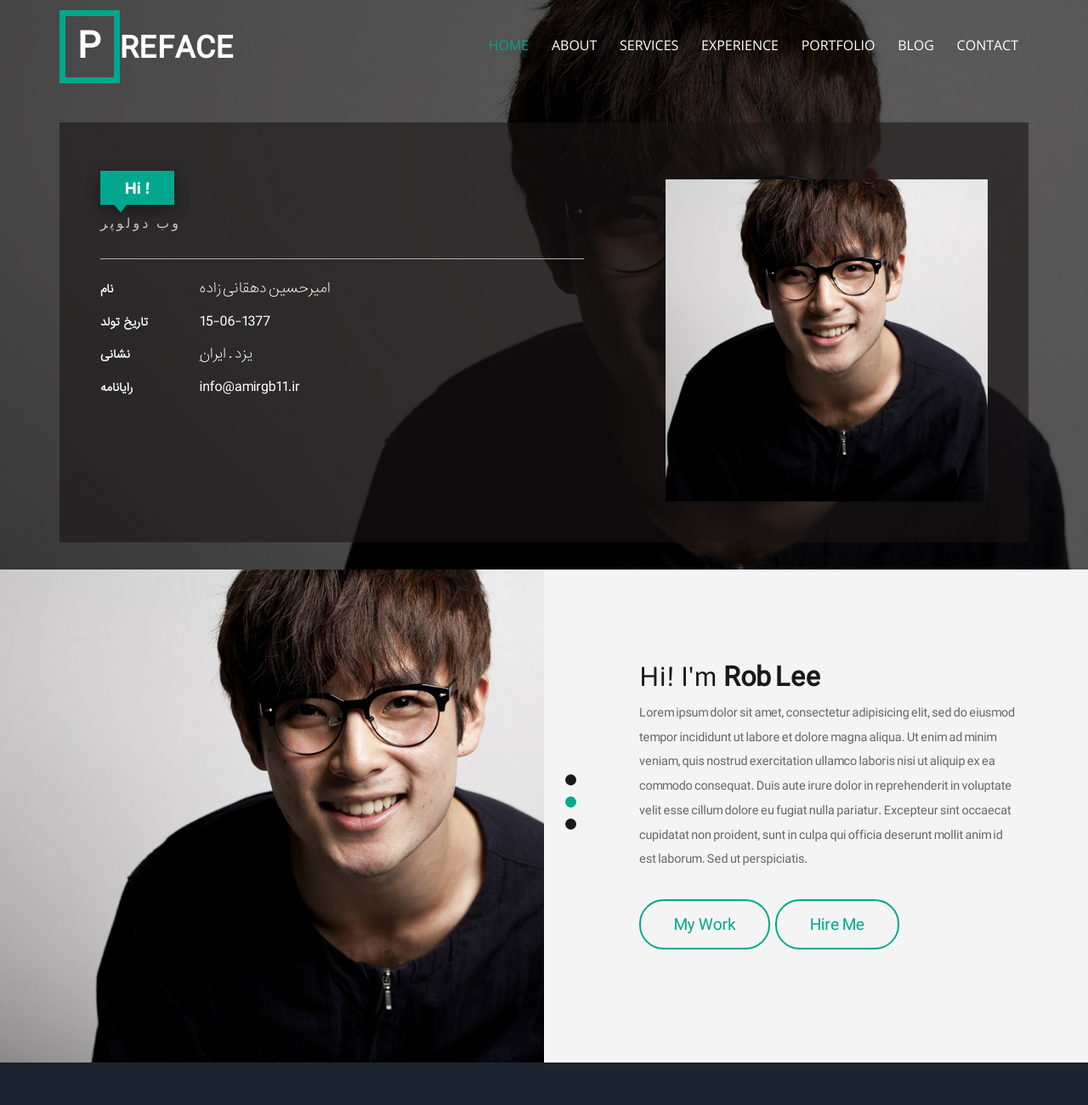
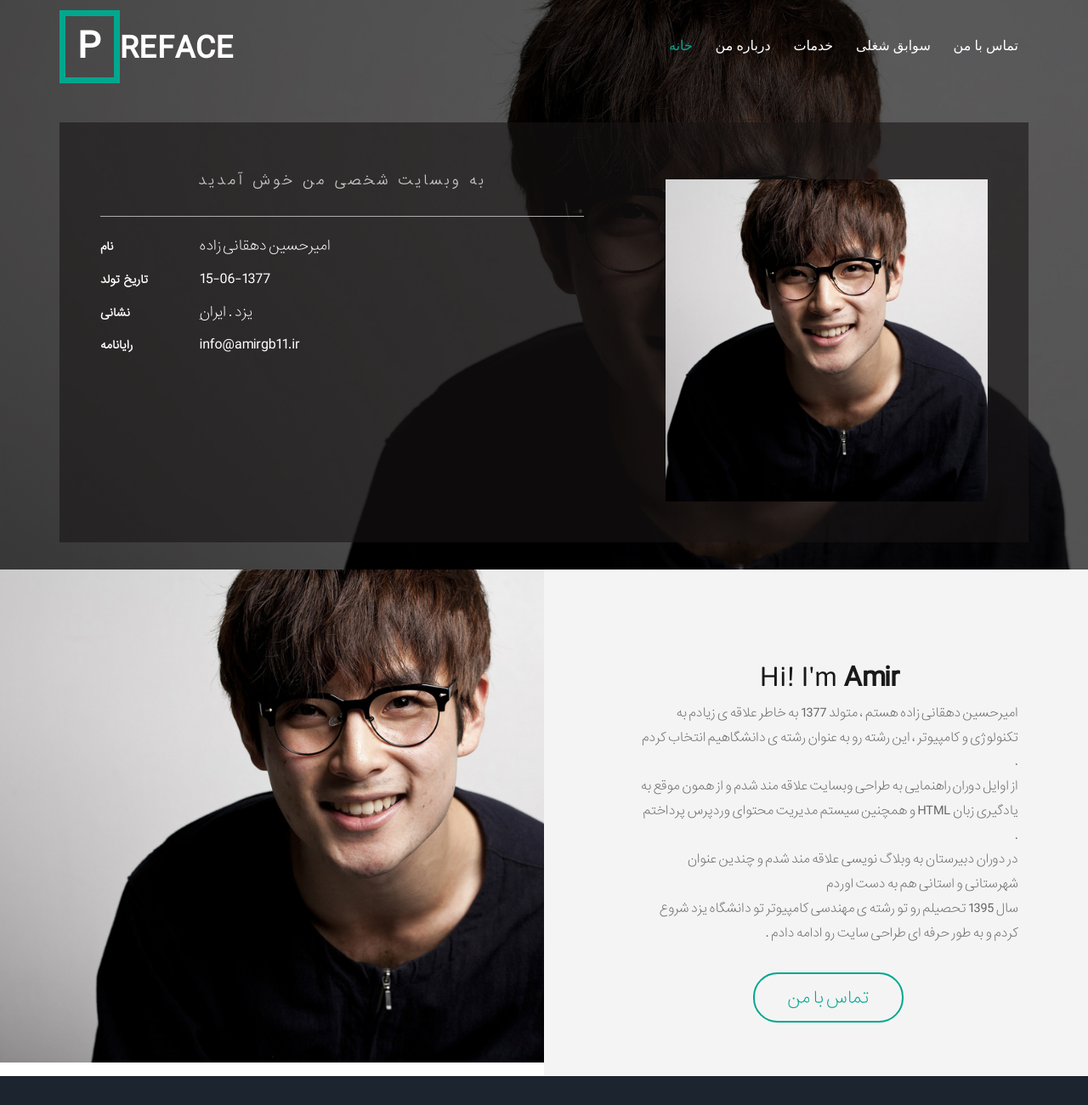
Before and after one commit to amirgb11/MyPersonal_Website, a plain HTML site: page index.html in a window 1280 px wide. Shown: the top 1300 px of the page at 85% size. Drawn offline with nearby package versions, Linux system fonts and the light colour scheme; files whose address does not match are found by name.

Commit message:
About Section Commit

```diff
--- a/css/style.css
+++ b/css/style.css
@@ -36,7 +36,7 @@ url('../fonts/IRANSans-Light-web.ttf') format('ttf');
 
 
 html, body{
-    font-family: 'Open Sans', sans-serif;
+    font-family: 'Open Sans', sans-serif , 'IRANSans-Light_web';
     font-size: 100%;
   	background: #FFf;
 }
@@ -48,7 +48,7 @@ body a{
 	-ms-transition:0.5s all;
 }
 body h1,h2,h3,h4,h5,h6{
-	    font-family: 'Asap', sans-serif;
+	    font-family: 'Asap', sans-serif ,  'IRANSans-Light-web';
 }
 /*-- header --*/
 #home {
@@ -110,7 +110,7 @@ span.menu{
 	color: #797878;
 	text-shadow: none;
 	position: relative;
-    font-family: 'Open Sans', sans-serif;
+    font-family: 'IRANSans-Light-web';
 }
 .link-effect-3 a::before {
 	position: absolute;
--- a/index.html
+++ b/index.html
@@ -39,8 +39,11 @@ Smartphone Compatible web template, free webdesigns for Nokia, Samsung, LG, Sony
 			font-family: 'IRANSans-Light-web' ;
 			color: blue ;
 			font-size: 0.8em ;
+			direction: rtl;
+			text-align: center;
 
 		}
+
 		</style>
 		<!-- container -->
 			<!-- header -->
@@ -55,17 +58,17 @@ Smartphone Compatible web template, free webdesigns for Nokia, Samsung, LG, Sony
 					<div class="logo">
 						<h1><a href="index.html"><span>P</span>REFACE</a></h1>
 					</div>
-					<div class="navigation-right">
+					<div class="navigation-right" style="font-family: 'IRANSans-Light-web';">
 						<span class="menu"><img src="images/menu.png" alt=" " /></span>
 						<nav class="link-effect-3" id="link-effect-3">
 							<ul class="nav1 nav nav-wil">
-								<li class="active"><a data-hover="Home" href="index.html">Home</a></li>
-								<li><a class="scroll" data-hover="About" href="#about">About</a></li>
-								<li><a class="scroll" data-hover="Services" href="#services" >Services</a></li>
-								<li><a class="scroll" data-hover="Experience" href="#work">Experience</a></li>
-								<li><a class="scroll" data-hover="Portfolio" href="#port">Portfolio</a></li>
-								<li><a class="scroll" data-hover="Blog" href="#blogs">Blog</a></li>
-								<li><a class="scroll" data-hover="Contact" href="#contact">Contact</a></li>
+								<li class="active"><a data-hover="خانه" href="index.html">خانه</a></li>
+								<li><a class="scroll"  href="#about">درباره من</a></li>
+								<li><a class="scroll"  href="#services" >خدمات</a></li>
+								<li><a class="scroll"  href="#work">سوابق شغلی</a></li>
+								<!-- <li><a class="scroll" data-hover="Portfolio" href="#port">Portfolio</a></li>
+								<li><a class="scroll" data-hover="Blog" href="#blogs">Blog</a></li> -->
+								<li><a class="scroll" data-hover="تماس با من " href="#contact">تماس با من </a></li>
 							</ul>
 						</nav>
 							<!-- script-for-menu -->
@@ -84,8 +87,8 @@ Smartphone Compatible web template, free webdesigns for Nokia, Samsung, LG, Sony
 				</div>
 			<div class="banner-info">
 				<div class="col-md-7 header-right">
-					<h1>Hi !</h1>
-					<h6>وب دولوپر</h6>
+					<!-- <h1>Hi !</h1> -->
+					<h6 style="font-family:  'IRANSans-Light-web' ; text-align: center;"> به وبسایت شخصی من خوش آمدید </h6>
 				<ul class="address">
 
 					<li>
@@ -143,30 +146,30 @@ Smartphone Compatible web template, free webdesigns for Nokia, Samsung, LG, Sony
 		</div>
 	</div>
 			<!-- about -->
-			<div id="about" class="about">
+			<div id="about" class="about" >
 					<div class="col-md-6 about-left">
 						<div id="owl-demo1" class="owl-carousel owl-carousel2">
 										<div class="item">
 											<div class="about-left-grid">
-											<h2>Hi! I'm <span>Rob Lee</span></h2>
-											<p>Lorem ipsum dolor sit amet, consectetur adipisicing elit, sed do eiusmod tempor incididunt ut labore et dolore magna aliqua. Ut enim ad minim veniam, quis nostrud exercitation ullamco laboris nisi ut aliquip ex ea commodo consequat. Duis aute irure dolor in reprehenderit in voluptate velit esse cillum dolore eu fugiat nulla pariatur. Excepteur sint occaecat cupidatat non proident, sunt in culpa qui officia deserunt mollit anim id est laborum. Sed ut perspiciatis.</p>
-											<ul>
-												<li><a class="a-btn-a scroll" href="#port">My Work</a></li>
-												<li><a class="a-btn-h scroll" href="#contact">Hire Me</a></li>
+												<h2 style="text-align: center">Hi! I'm <span>Amir</span></h2>
+												<p dir="rtl" style="margin-right: 0.5%"> امیرحسین دهقانی زاده هستم ، متولد 1377 به خاطر علاقه ی زیادم به تکنولوژی و کامپیوتر ، این رشته رو به عنوان رشته ی دانشگاهیم انتخاب کردم . </br>
+													از اوایل دوران راهنمایی به طراحی وبسایت علاقه مند شدم و از همون موقع به یادگیری زبان HTML و همچنین سیستم مدیریت محتوای وردپرس پرداختم . </br>در دوران دبیرستان به وبلاگ نویسی علاقه مند شدم و چندین عنوان شهرستانی و استانی هم به دست اوردم  </br>
+													سال 1395 تحصیلم رو تو رشته ی مهندسی کامپیوتر تو دانشگاه یزد شروع کردم و به طور حرفه ای طراحی سایت رو ادامه دادم .
+
+												</p>
+												<ul  dir="rtl" style="text-align: center ; margin-bottom: 5% ;">
+													<li><a class="a-btn-h scroll" href="#contact">تماس با من</a></li>
 												</ul>
 											</div>
 										</div>
-					                  <div class="item">
+										  <!-- <div class="item">
 											<div class="about-left-grid">
 												<h2>Hi! I'm <span>Rob Lee</span></h2>
 												<p>Lorem ipsum dolor sit amet, consectetur adipisicing elit, sed do eiusmod tempor incididunt ut labore et dolore magna aliqua. Ut enim ad minim veniam, quis nostrud exercitation ullamco laboris nisi ut aliquip ex ea commodo consequat. Duis aute irure dolor in reprehenderit in voluptate velit esse cillum dolore eu fugiat nulla pariatur. Excepteur sint occaecat cupidatat non proident, sunt in culpa qui officia deserunt mollit anim id est laborum. Sed ut perspiciatis.</p>
-											<ul>
-												<li><a class="a-btn-a scroll" href="#port">My Work</a></li>
-												<li><a class="a-btn-h scroll" href="#contact">Hire Me</a></li>
-											</ul>
+
 											</div>
-					                </div>
-					                  <div class="item">
+										</div> -->
+										  <!-- <div class="item">
 											<div class="about-left-grid">
 												<h2>Hi! I'm <span>ROB LEE</span></h2>
 												<p>Lorem ipsum dolor sit amet, consectetur adipisicing elit, sed do eiusmod tempor incididunt ut labore et dolore magna aliqua. Ut enim ad minim veniam, quis nostrud exercitation ullamco laboris nisi ut aliquip ex ea commodo consequat. Duis aute irure dolor in reprehenderit in voluptate velit esse cillum dolore eu fugiat nulla pariatur. Excepteur sint occaecat cupidatat non proident, sunt in culpa qui officia deserunt mollit anim id est laborum. Sed ut perspiciatis.</p>
@@ -175,7 +178,7 @@ Smartphone Compatible web template, free webdesigns for Nokia, Samsung, LG, Sony
 													<li><a class="a-btn-h scroll" href="#contact">Hire Me</a></li>
 												</ul>
 											</div>
-					                </div>
+										</div> -->
 						</div>
 					</div>
 				<div class="col-md-6 about-right">
```
Lines whose indentation alone changed are shown as unchanged.
